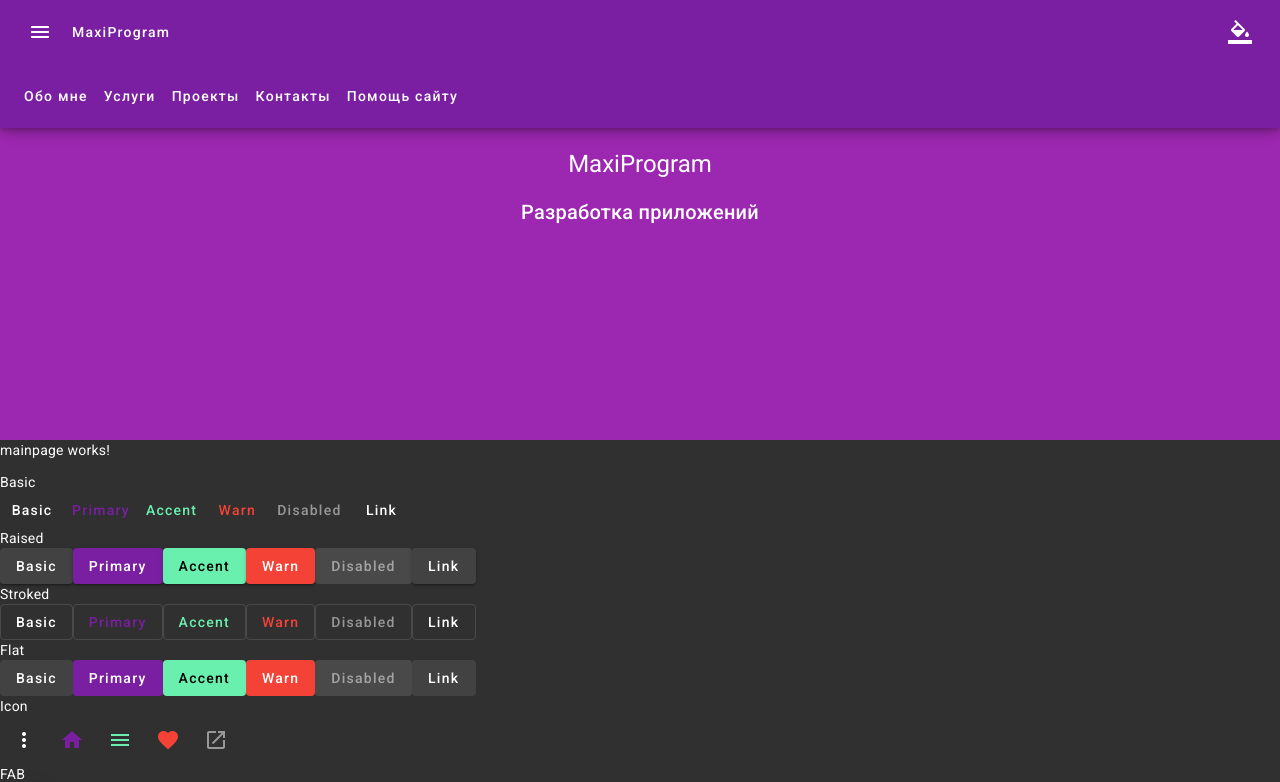
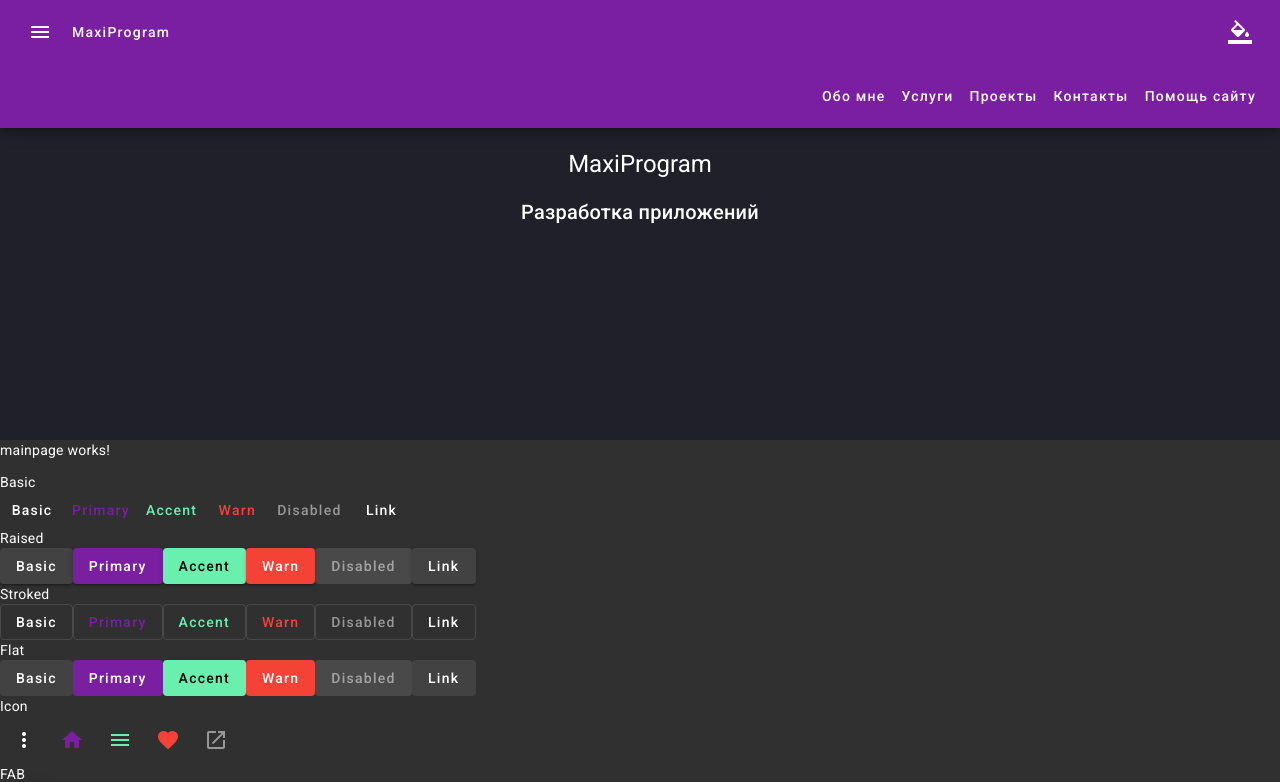
Before and after one commit to maxiprogram/site, an Angular app: page /main in a window 1280 px wide. Shown: the top 782 px of the page. Built offline with nearby package versions, Linux system fonts and the light colour scheme.

Commit message:
flex-end

```diff
--- a/src/app/header/header.component.html
+++ b/src/app/header/header.component.html
@@ -19,7 +19,7 @@
     </button>
   </mat-toolbar-row>
   <mat-toolbar-row>
-    <div>
+    <div class="menu-container">
       <a mat-button routerLink="/about">
         <span>Обо мне</span>
       </a>
--- a/src/app/header/header.component.scss
+++ b/src/app/header/header.component.scss
@@ -11,5 +11,11 @@ mat-toolbar {
     text-align: center;
     margin-top: 112px; //112px 56px
     padding: 36px;
-    background: #9c27b0;
+    background: #20202a; //#9c27b0;
 }
+
+.menu-container {
+    width: 100%;
+    display: flex;
+    justify-content: flex-end;
+}
```
Also changed, not shown: src/styles.scss (+21 -0 lines).
